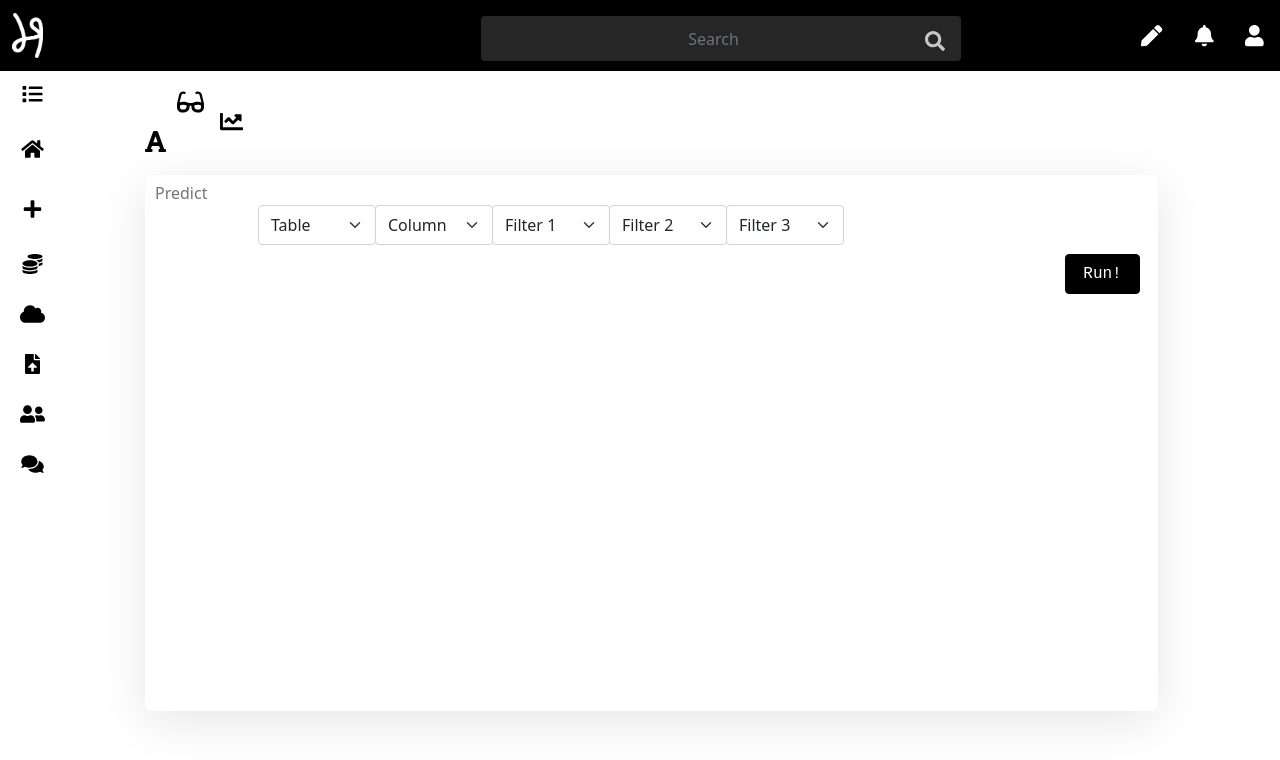
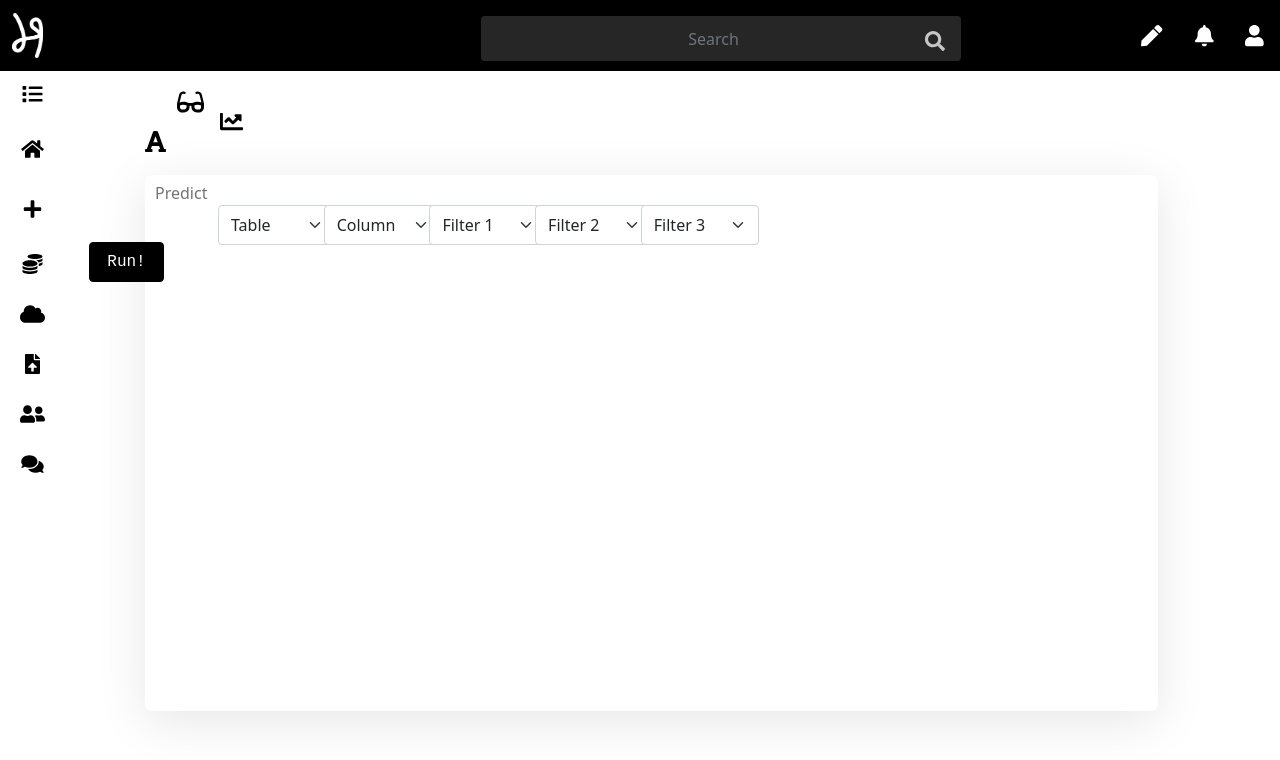
Before and after one commit to hayateitan/Hadas-AI, a React (Create React App) app: page /Predict in a window 1280 px wide. Shown: the top 760 px of the page. Built offline with nearby package versions, Linux system fonts and the light colour scheme; sample sign-in values are in the browser's storage.

Commit message:
changement

```diff
--- /dev/null
+++ b/src/Notebook/Celulefilter.js
@@ -0,0 +1,17 @@
+import React from 'react'
+import { Form } from 'react-bootstrap';
+
+
+const Celulefilter = ({id}) => {
+    return (
+        <div id={'buttonFilter_' + id}>
+
+            <Form.Select >
+                <option > </option>
+            </Form.Select>
+
+        </div>
+    )
+}
+
+export default Celulefilter
--- a/src/Notebook/Editeur.js
+++ b/src/Notebook/Editeur.js
@@ -1,5 +1,3 @@
-
-
 import React, { useRef } from 'react';
 import { Editor } from '@tinymce/tinymce-react';
 import './style.css'
--- a/src/Notebook/Explain.js
+++ b/src/Notebook/Explain.js
@@ -3,6 +3,9 @@ import axios from 'axios';
 import { Form, Button } from 'react-bootstrap';
 import { FontAwesomeIcon } from '@fortawesome/react-fontawesome'
 import { faPlus } from '@fortawesome/free-solid-svg-icons'
+import CeluleFilter from './Celulefilter'
+import { v4 as uuidv4 } from 'uuid';
+
 
 const Explain = ({ id }) => {
 
@@ -19,18 +22,10 @@ const Explain = ({ id }) => {
         setTables(res.data)
     }
 
-
-
     const [column, setColumn] = useState();
-
-
     // this is a state for the choice of the table option
     const [selectedT, setSelectedOptionT] = useState(null);
     console.log(`Tables Option selected :`, selectedT);
-
-
-
-
 
     const onTableauSelected = (tab) => {
         setSelectedOptionT(tab)
@@ -45,6 +40,25 @@ const Explain = ({ id }) => {
         } else {
             console.log('choisi une table ')
         }
+    }
+
+
+
+    const [celule, setCelule] = useState([])
+
+    const addCelule = () => {
+        console.log("add")
+        let newCelule = [...celule, { id: uuidv4(), type: "filter" }]
+        setCelule(newCelule)
+    }
+
+    const createCelule = (e) => {
+        console.log(e)
+        if (e.type === "filter") {
+            return <CeluleFilter id={e.id} key={e.id} />
+
+        }
+
     }
 
 
@@ -86,16 +100,21 @@ const Explain = ({ id }) => {
                         </Form.Select>
                     </div>
 
+
+                    {celule?.map(e => createCelule(e))}
+
+
                     <div id="iconPlus1Block" >
-                        <FontAwesomeIcon id="iconplus1" icon={faPlus} />
+                        <FontAwesomeIcon id="iconplus1" icon={faPlus} onClick={addCelule} />
 
                     </div>
 
+                    <div id="conatinerbuttonRun">
+                        <Button>Run!</Button>
+                    </div>
 
                 </div>
-                <div id="conatinerbuttonRun">
-                    <Button>Run!</Button>
-                </div>
+
             </div >
 
         </div >
--- a/src/Notebook/style.css
+++ b/src/Notebook/style.css
@@ -345,21 +345,21 @@ select.form-select {
 
 div#Buttonchainecontainer {
     display: grid;
-    width: 478px;
-    grid-template-columns: 10px 10px 10px 10px 10px;
+    width: 747px;
+    grid-template-columns: 7px 7px 7px 7px 7px 7px 7px 7px;
     align-items: start;
     justify-content: space-between;
     position: relative;
     top: 3px;
-    left: 113px;
+    left: 73px;
 }
 
 
 div#conatinerbuttonRun {
     width: fit-content;
-    position: absolute;
-    left: 920px;
-    top: 79px;
+    position: relative;
+    right: 56px;
+    top: 0px;
 }
 
 button.btn.btn-primary {
@@ -376,8 +376,8 @@ button.btn.btn-primary {
 }
 div#iconPlus1Block {
     position: relative;
-    left: 35px;
-    top: 9px;
+    left: 21px;
+    top: 12px;
     height: 21px;
     width: 25px;
 }
```
Also changed, not shown: src/Notebook/Notebook.js (+3 -5 lines).
